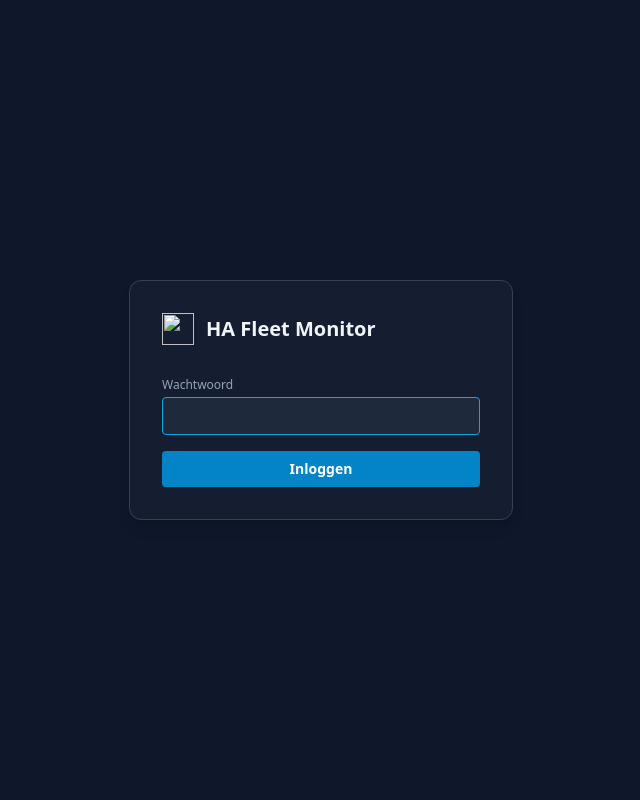
After one commit to geertmeersman/ha-fleet-monitor, a Flask app: page /login in a window 1280 px wide. The commit adds this page. Shown: the whole page, without its empty margins (319-959 px from the left). Run offline with Flask 3, Linux system fonts and the light colour scheme; style sheets or scripts are compiled from the project's sources; parts of the project's set-up code (start-up, migrations or seed data) failed here and were passed over.

Commit message:
feat: Implement authentication with login/logout functionality and update environment configuration

```diff
--- a/app.py
+++ b/app.py
@@ -3,11 +3,21 @@ import smtplib
 import requests
 from email.mime.multipart import MIMEMultipart
 from email.mime.text import MIMEText
-from flask import Flask, jsonify, render_template, request
+from functools import wraps
+from flask import Flask, jsonify, render_template, request, session, redirect, url_for
 from apscheduler.schedulers.background import BackgroundScheduler
 from db import init_db, get_instances, upsert_instance, delete_instance
 
 app = Flask(__name__)
+app.secret_key = os.environ.get("SECRET_KEY", "dev-secret-key")
+
+def login_required(f):
+    @wraps(f)
+    def decorated(*args, **kwargs):
+        if not session.get("authenticated"):
+            return redirect(url_for("login"))
+        return f(*args, **kwargs)
+    return decorated
 
 def check_instance(instance):
     headers = {
@@ -176,7 +186,22 @@ def send_weekly_email():
 
 # --- ROUTES ---
 
+@app.route("/login", methods=["GET", "POST"])
+def login():
+    if request.method == "POST":
+        if request.form.get("password") == os.environ.get("APP_PASSWORD"):
+            session["authenticated"] = True
+            return redirect(url_for("index"))
+        return render_template("login.html", error="Ongeldig wachtwoord")
+    return render_template("login.html", error=None)
+
+@app.route("/logout")
+def logout():
+    session.clear()
+    return redirect(url_for("login"))
+
 @app.route("/api/config")
+@login_required
 def api_config():
     return jsonify({
         "test_mode": os.environ.get("SMTP_TEST_MODE", "false").lower() == "true",
@@ -184,33 +209,40 @@ def api_config():
     })
 
 @app.route("/")
+@login_required
 def index():
     return render_template("index.html")
 
 @app.route("/admin")
+@login_required
 def admin():
     return render_template("admin.html")
 
 @app.route("/api/instances", methods=["GET"])
+@login_required
 def api_get_instances():
     return jsonify(get_instances())
 
 @app.route("/api/instances", methods=["POST"])
+@login_required
 def api_upsert_instance():
     b = request.get_json()
     upsert_instance(b["id"], b["name"], b["url"], b["token"], b.get("email", ""), b.get("managed", False))
     return jsonify({"status": "ok"})
 
 @app.route("/api/instances/<instance_id>", methods=["DELETE"])
+@login_required
 def api_delete_instance(instance_id):
     delete_instance(instance_id)
     return jsonify({"status": "ok"})
 
 @app.route("/api/status")
+@login_required
 def status_api():
     return jsonify([check_instance(inst) for inst in get_instances()])
 
 @app.route("/api/restart", methods=["POST"])
+@login_required
 def restart_api():
     body = request.get_json()
     inst = next((i for i in get_instances() if i["id"] == body.get("instance_id")), None)
@@ -221,6 +253,7 @@ def restart_api():
     return jsonify({"status": "ok" if res.status_code == 200 else "error", "code": res.status_code})
 
 @app.route("/api/update", methods=["POST"])
+@login_required
 def update_api():
     body = request.get_json()
     inst = next((i for i in get_instances() if i["id"] == body.get("instance_id")), None)
@@ -231,6 +264,7 @@ def update_api():
     return jsonify({"status": "ok" if res.status_code == 200 else "error", "code": res.status_code})
 
 @app.route("/api/send-report", methods=["POST"])
+@login_required
 def api_send_report():
     send_weekly_email()
     return jsonify({"status": "ok"})
--- a/templates/admin.html
+++ b/templates/admin.html
@@ -14,6 +14,7 @@
                 <img src="https://www.home-assistant.io/images/favicon-192x192.png" class="w-7 h-7 inline"> Beheer
             </h1>
             <a href="/" class="text-xs text-sky-400 hover:underline">← Terug naar dashboard</a>
+            <a href="/logout" class="text-xs text-slate-500 hover:text-slate-300">Uitloggen</a>
         </header>
 
         <div id="test-mode-banner" class="hidden mb-6 flex items-center gap-3 bg-amber-500/10 border border-amber-500/20 rounded-xl px-4 py-3">
--- a/templates/index.html
+++ b/templates/index.html
@@ -17,6 +17,7 @@
             </h1>
             <span id="last-update" class="text-xs text-slate-500">Aan het laden...</span>
             <a href="/admin" class="text-xs text-sky-400 hover:underline">⚙️ Beheer</a>
+            <a href="/logout" class="text-xs text-slate-500 hover:text-slate-300">Uitloggen</a>
         </header>
 
         <div id="cards-grid" class="grid grid-cols-1 md:grid-cols-2 lg:grid-cols-3 gap-6">
--- /dev/null
+++ b/templates/login.html
@@ -0,0 +1,38 @@
+<!DOCTYPE html>
+<html lang="nl" class="dark">
+<head>
+    <meta charset="UTF-8">
+    <meta name="viewport" content="width=device-width, initial-scale=1.0">
+    <title>HA Fleet Monitor — Login</title>
+    <link rel="icon" href="https://www.home-assistant.io/images/favicon-192x192.png">
+    <link rel="stylesheet" href="/static/tailwind.css">
+</head>
+<body class="bg-slate-900 text-slate-100 min-h-screen flex items-center justify-center font-sans">
+    <div class="w-full max-w-sm">
+        <div class="bg-slate-800/40 border border-slate-700 rounded-xl p-8 shadow-lg">
+            <div class="flex items-center gap-3 mb-8">
+                <img src="https://www.home-assistant.io/images/favicon-192x192.png" class="w-8 h-8">
+                <h1 class="text-xl font-bold text-slate-100">HA Fleet Monitor</h1>
+            </div>
+
+            {% if error %}
+            <div class="mb-4 px-3 py-2 bg-rose-500/10 border border-rose-500/20 rounded text-xs text-rose-400">
+                {{ error }}
+            </div>
+            {% endif %}
+
+            <form method="POST" action="/login" class="space-y-4">
+                <div>
+                    <label class="block text-xs text-slate-400 mb-1">Wachtwoord</label>
+                    <input type="password" name="password" autofocus
+                        class="w-full bg-slate-800 border border-slate-700 rounded px-3 py-2 text-sm text-slate-100 focus:outline-none focus:border-sky-500">
+                </div>
+                <button type="submit"
+                    class="w-full px-4 py-2 text-sm rounded bg-sky-600 hover:bg-sky-500 text-white font-semibold">
+                    Inloggen
+                </button>
+            </form>
+        </div>
+    </div>
+</body>
+</html>
```
Also changed, not shown: README.md, 1 other file.
